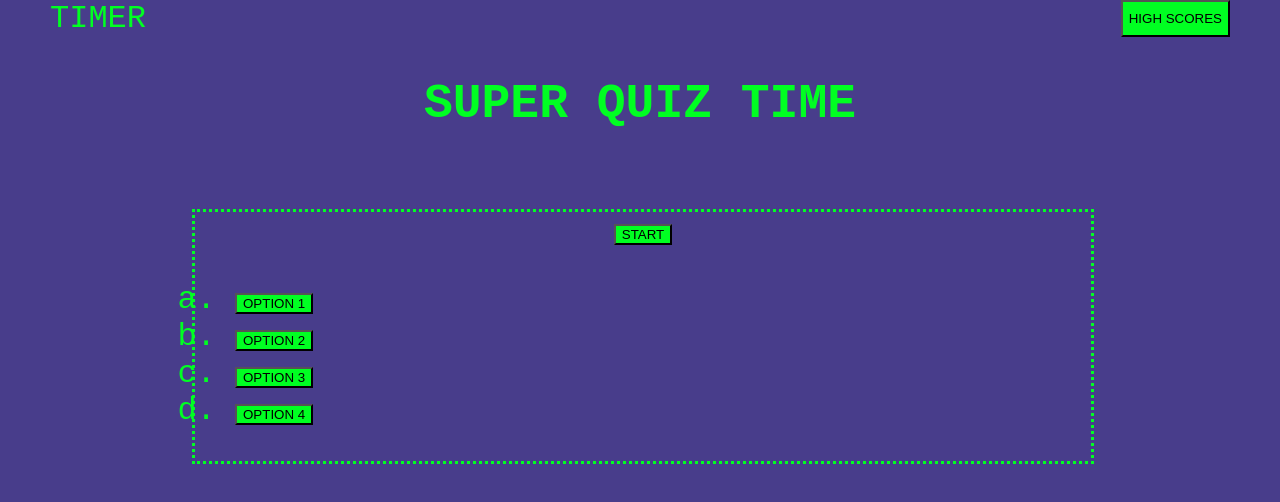
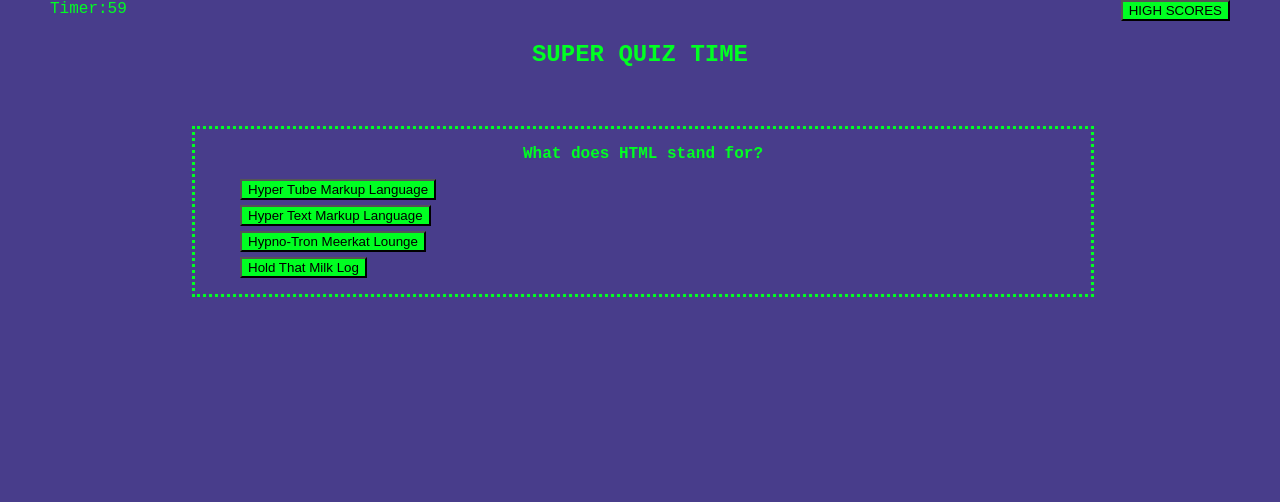
Before and after one commit to TGold90/SUPER-QUIZ-TIME, a plain HTML site: page index.html in a window 1280 px wide. Both pictures are taken after a click on the button "START". Drawn offline with Linux system fonts and the light colour scheme.

Commit message:
created basic funciton to show questions

```diff
--- a/index.html
+++ b/index.html
@@ -8,10 +8,8 @@
     <title>SUPER QUIZ TIME - Bootcamp Quiz</title>
 </head>
 <body>
-    <!--Static header should show always-->
 <header>
-    <!--timer and highscores will also always be visible-->
-    <div id="timer" value="TIMER">TIMER</div>
+    <div id="timer" value="TIMER"></div>
     <button id="high scores">HIGH SCORES</button>
 </header>
     <h2 id="SQT">SUPER QUIZ TIME</h2>
@@ -20,12 +18,15 @@
         <button id="startbtn">START</button>
         <div class="questions">
             <div id="buttons" class="buttonbox">
+                <p id="questioncontent"></p>
+                <div id="answeroptions">
                 <ul id="answerList">
-                  <li><button class="answerbtn">OPTION 1</button></li>
-                  <li><button class="answerbtn">OPTION 2</button></li>
-                  <li><button class="answerbtn">OPTION 3</button></li>
-                  <li><button class="answerbtn">OPTION 4</button></li>
+                  <li><button id="answer1" class="answerbtn"></button></li>
+                  <li><button id="answer2" class="answerbtn"></button></li>
+                  <li><button id="answer3" class="answerbtn"></button></li>
+                  <li><button id="answer4" class="answerbtn"></button></li>
                 </ul>
+                </div>
             </div>
         </div>
     </div>
--- a/script.js
+++ b/script.js
@@ -5,19 +5,48 @@
 //timer=0 or all questions answered --> game is over
 //input for initials and final score shown. can be saved.
 
+//Credits:
 
 
+
+var startBtn = document.querySelector("#startbtn");
 var timer = document.querySelector("#timer");
 var quizBox = document.querySelector("#quizBox");
-var startBtn = document.querySelector("#startbtn");
 var answerSelect = document.querySelector("answerbtn")
+// var resetBtn = document.querySelector()
 
-startBtn.addEventListener("click", function(event) {
- timer.event.setInterval(() => {
+var timeLeft = 60;
 
- }, interval);
+startBtn.addEventListener("click", function(event) { //starts timer and then timer button should be hidden
+startBtn.style.display = "none";
+ setInterval(function() {
+    if (timeLeft > 0) {
+        timer.textContent = 'Timer:' + timeLeft;
+        timeLeft--
+ }  else {
+    timeLeft === 0;
+    timer.textContent = 'Timer: ' + timeLeft;
+    clearInterval(startBtn);
+  }
+ }, 1000);
+
+ questionOne();
+})
+
+var questionOne = function() {
+    var firstQuestion = "What does HTML stand for?";
+    var firstAnswerA = "Hyper Tube Markup Language";
+    var firstAnswerB = "Hyper Text Markup Language";
+    var firstAnswerC = "Hypno-Tron Meerkat Lounge";
+    var firstAnswerD = "Hold That Milk Log";
+
+    document.getElementById("questioncontent").innerHTML = firstQuestion;
+    document.getElementById("answer1").innerHTML = firstAnswerA;
+    document.getElementById("answer2").innerHTML = firstAnswerB;
+    document.getElementById("answer3").innerHTML = firstAnswerC;
+    document.getElementById("answer4").innerHTML = firstAnswerD;
 }
 
-answerSelect.addEventListener("click", function() {
+// answerSelect.addEventListener("click", function() {
 
-}
+// })
--- a/style.css
+++ b/style.css
@@ -9,7 +9,7 @@ body {
     flex-direction: column;
     background-color: darkslateblue;
     color: rgb(0, 255, 34);
-    font-size: 2em;
+    font-size: 1em;
     height: 100%;
 }
 
@@ -24,6 +24,10 @@ header {
 button {
     background-color: rgb(0, 255, 34);;
     box-shadow: inset;
+}
+
+li {
+    margin: 5px;
 }
 
 #SQT {
@@ -43,10 +47,14 @@ button {
     text-align: start;
 }
 
+#questioncontent {
+    font-weight: bold;
+}
+
 #answerList {
 
     text-align: start;
-    list-style: lower-alpha;
+    list-style: none;
 }
 
 .questions {
```
